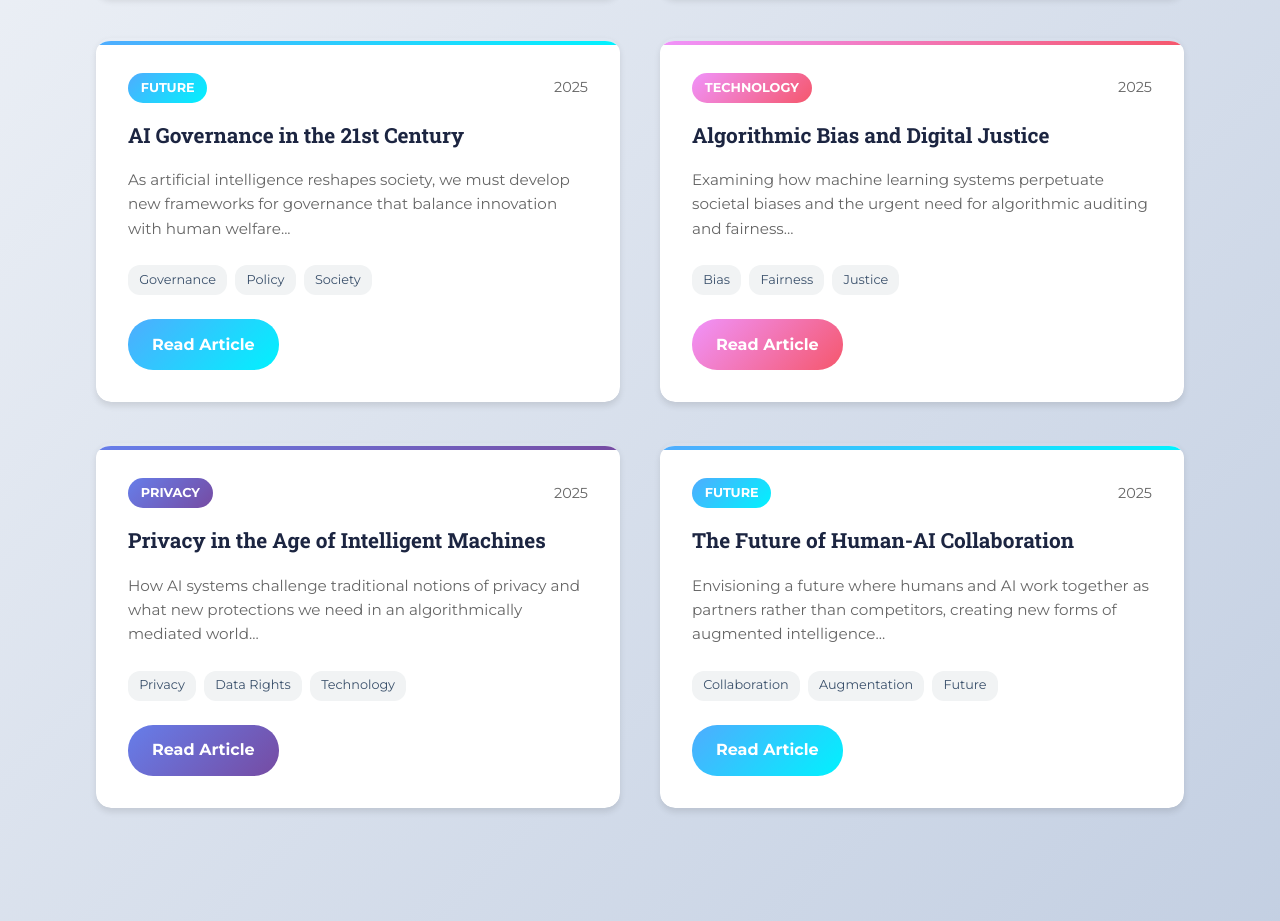
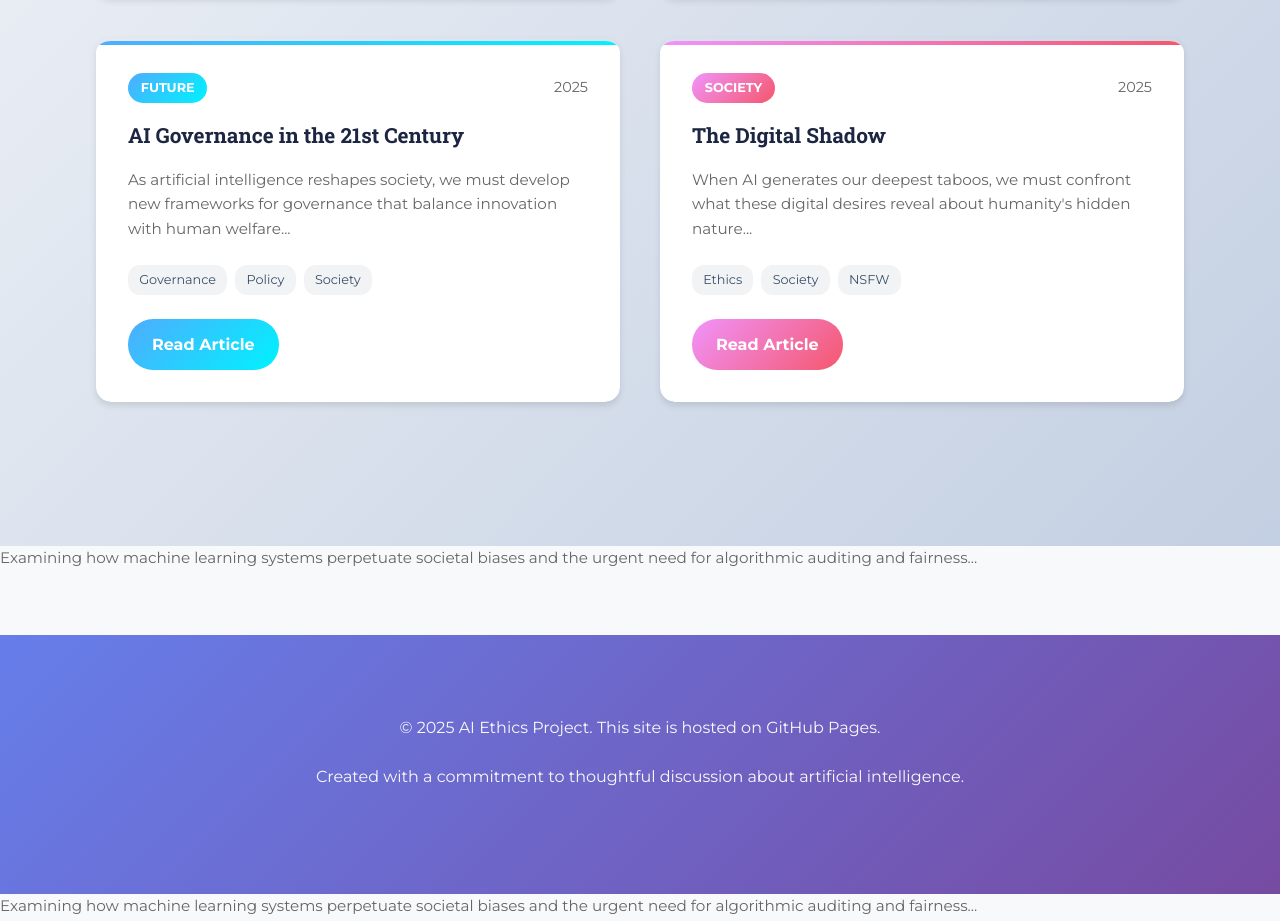
Before and after one commit to QuantumExMachina/QuantumExMachina.github.io, a plain HTML site: page articles.html in a window 1280 px wide. Shown: the part 1161-2082 px from the top of the page. Drawn offline with Linux system fonts and the light colour scheme.

Commit message:
Update articles.html

```diff
--- a/articles.html
+++ b/articles.html
@@ -71,54 +71,26 @@
 
                     <article class="article-card">
                         <div class="card-header">
-                            <div class="card-category">Technology</div>
+                            <div class="card-category">Society</div>
                             <div class="card-date">2025</div>
                         </div>
-                        <h3>Algorithmic Bias and Digital Justice</h3>
-                        <p class="card-excerpt">Examining how machine learning systems perpetuate societal biases and the urgent need for algorithmic auditing and fairness...</p>
+                        <h3>The Digital Shadow</h3>
+                        <p class="card-excerpt">When AI generates our deepest taboos, we must confront what these digital desires reveal about humanity's hidden nature...</p>
                         <div class="card-tags">
-                            <span class="tag">Bias</span>
-                            <span class="tag">Fairness</span>
-                            <span class="tag">Justice</span>
+                            <span class="tag">Ethics</span>
+                            <span class="tag">Society</span>
+                            <span class="tag">NSFW</span>
                         </div>
-                        <a href="article-bias.html" class="card-link">Read Article</a>
+                        <a href="article-digital-shadow.html" class="card-link">Read Article</a>
                     </article>
 
-                    <article class="article-card">
-                        <div class="card-header">
-                            <div class="card-category">Privacy</div>
-                            <div class="card-date">2025</div>
-                        </div>
-                        <h3>Privacy in the Age of Intelligent Machines</h3>
-                        <p class="card-excerpt">How AI systems challenge traditional notions of privacy and what new protections we need in an algorithmically mediated world...</p>
-                        <div class="card-tags">
-                            <span class="tag">Privacy</span>
-                            <span class="tag">Data Rights</span>
-                            <span class="tag">Technology</span>
-                        </div>
-                        <a href="article-privacy.html" class="card-link">Read Article</a>
-                    </article>
 
-                    <article class="article-card">
-                        <div class="card-header">
-                            <div class="card-category">Future</div>
-                            <div class="card-date">2025</div>
-                        </div>
-                        <h3>The Future of Human-AI Collaboration</h3>
-                        <p class="card-excerpt">Envisioning a future where humans and AI work together as partners rather than competitors, creating new forms of augmented intelligence...</p>
-                        <div class="card-tags">
-                            <span class="tag">Collaboration</span>
-                            <span class="tag">Augmentation</span>
-                            <span class="tag">Future</span>
-                        </div>
-                        <a href="article-collaboration.html" class="card-link">Read Article</a>
-                    </article>
                 </div>
             </div>
         </section>
     </main>
-
-    <div id="footer-placeholder"></div>
+    <p class="card-excerpt">Examining how machine learning systems perpetuate societal biases and the urgent need for algorithmic auditing and fairness...</p>
+    <div id="footer-placeholder"></div><p class="card-excerpt">Examining how machine learning systems perpetuate societal biases and the urgent need for algorithmic auditing and fairness...</p>
 
     <script src="js/components.js"></script>
 </body>
```
